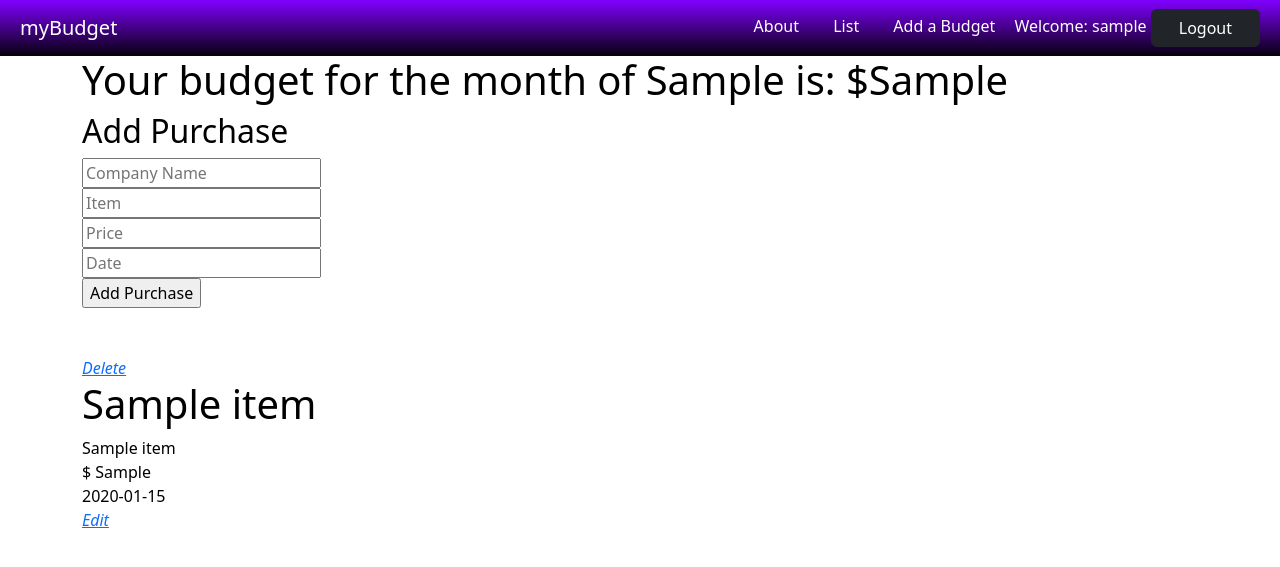
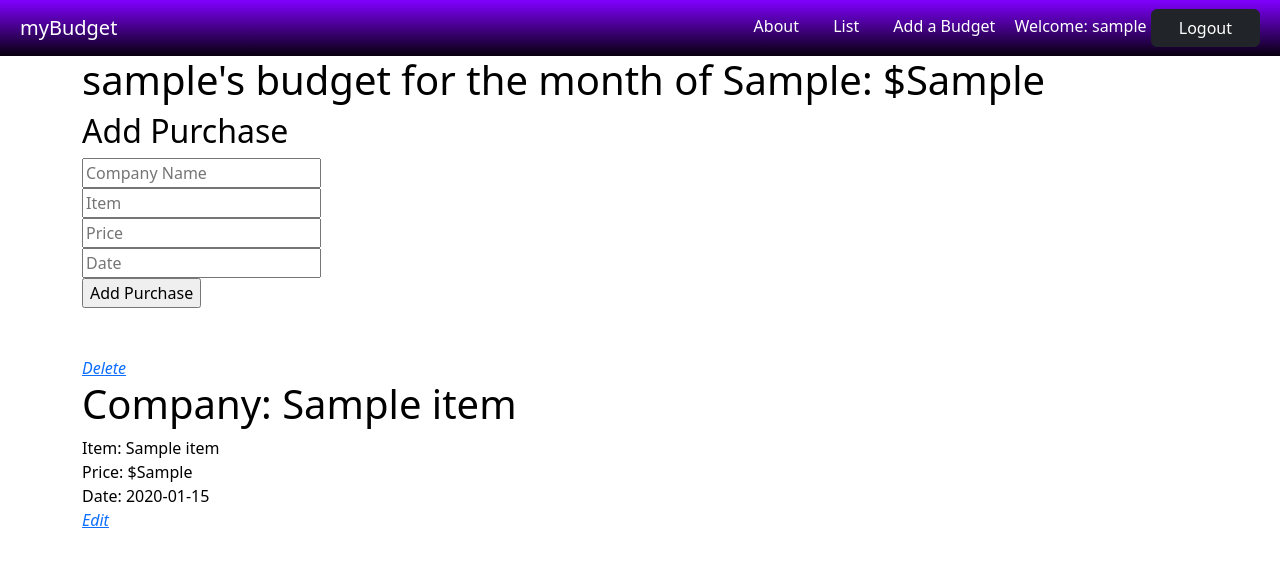
Before and after one commit to joeycalt/myBudget, a Django app: page /budget/1/ in a window 1280 px wide. Shown: the top 567 px of the page. Run offline with Django 4.2, Linux system fonts and the light colour scheme; a user stored in the database is signed in; tables that the repository leaves empty hold one stand-in row (values such as "Sample post").

Commit message:
edit works, but doesnt redirect back to correct page. show page still having trouble, only works if i place items into budget through admin or psql

```diff
--- a/main_app/models.py
+++ b/main_app/models.py
@@ -15,7 +15,7 @@ class Purchased(models.Model):
     created_at = models.DateTimeField(auto_now_add=True)
     user = models.ForeignKey(User, on_delete=models.CASCADE, default=1)
     budget = models.ForeignKey(
-        Budget, on_delete=models.CASCADE, related_name="budget", null=True)
+        Budget, on_delete=models.CASCADE, related_name="budget", default=1)
 
 
 class Item(models.Model):
--- a/main_app/templates/base.html
+++ b/main_app/templates/base.html
@@ -22,7 +22,7 @@
                 {% if user.is_authenticated %}
                     <a class="navbar-link" href="/budget">List</a>
                     <a class="navbar-link" href="/budget/new">Add a Budget</a>
-                    <!-- <a class="navbar-link" href="/purchases">Puchases</a> -->
+                    <!-- <a class="navbar-link" href="/purchases">Add a Purchase</a> -->
                     <span class="navbar-item user" >Welcome: {{user.username}}</span>
                     <span type="button" class="btn btn-dark">
                     <a class="navbar-link" href="{% url 'logout' %}">
--- a/main_app/templates/budget_detail.html
+++ b/main_app/templates/budget_detail.html
@@ -1,14 +1,13 @@
 {% extends 'base.html' %}
 {% block title %} {{header}} {% endblock %}
 {% block content %}
-<h1>Your budget for the month of {{budget.month}} is: ${{budget.amount}}</h1>
+<h1>{{user.username}}'s budget for the month of {{budget.month}}: ${{budget.amount}}</h1>
 <div>
     <h2>Add Purchase</h2>
 
     <div>
         <form class="mb-5" action="{% url 'budget_create' budget.pk %}" method="post">
             {% csrf_token %}
-
             <div>
                 <div>
                     <input
@@ -51,31 +50,34 @@
                 </div>
             </div>
         </form>
+        <div>
         <a href="{% url 'budget_delete' budget.pk %}" class="button is-danger">
             <span class="icon">
-              <i class="fas fa-trash-alt">Delete</i>
+                <i class="fas fa-trash-alt">Delete</i>
             </span>
-          </a>
-       {% for item in budget.buys.all %}
+        </a>
+        </div>
+        {% for item in budget.buys.all %}
        <div>
-        <h1>{{item.name}}</h1>
+        <h1>Company: {{item.name}}</h1>
 
        </div>
        <div>
+        Item:
         {{item.title}}
        </div>
-       <div>
-        $ {{item.price}}
+       <div>Price:
+        ${{item.price}}
        </div>
-       <div>
+       <div>Date:
         {{item.date}}
     </div>
     <div>
         <a href="{% url 'budget_update' item.pk %}" class="button is-info">
             <span class="icon">
-              <i class="fas fa-edit">Edit</i>
+                <i class="fas fa-edit">Edit</i>
             </span>
-          </a>
+        </a>
     </div>
     {% endfor %}
     </div>
--- a/main_app/templates/budget_update.html
+++ b/main_app/templates/budget_update.html
@@ -1,7 +1,7 @@
 {% extends 'base.html' %}
 {% block title %} Update {{purchased.name}} {% endblock %}
 {% block content %}
-<h1 class="pt-3">Update {{item.name}}</h1>
+<h1 class="pt-3">Update your {{item.name}} purchase</h1>
 
 <form action="" method="post">
   {% csrf_token %} {{form.as_p}} <input type="submit" value="Submit" />
--- a/main_app/urls.py
+++ b/main_app/urls.py
@@ -4,13 +4,13 @@ from . import views
 urlpatterns = [
     path('', views.Home.as_view(), name="home"),
     path('about/', views.About.as_view(), name="about"),
-    # path('purchases/', views.TrackerList.as_view(), name="purchases_done"),
+    # path('purchases/', views.AddPurchase.as_view(), name="purchases_done"),
     path('accounts/signup/', views.Signup.as_view(), name="signup"),
     path('budget/', views.BudgetList.as_view(), name="budget_list"),
     path('budget/new/', views.BudgetForm.as_view(), name="budget_form"),
-    path('budget/<int:pk>/', views.BudgetDetail.as_view(), name="budget_detail"),
+    path('budget/<int:pk>/', views.BudgetDetail.as_view(), name='budget_detail'),
     path('budget/<int:pk>/buys/new/', views.BudgetCreate.as_view(), name="budget_create"),
-    path('budget/<int:pk>/buys/<int:buy_pk>/', views.BudgetListAssoc.as_view(), name="budget_list_assoc"),
+    # path('budget/<int:pk>/buys/<int:buy_pk>/', views.BudgetListAssoc.as_view(), name="budget_list_assoc"),
     path('budget/<int:pk>/update', views.BudgetUpdate.as_view(), name="budget_update"),
     path('budget/<int:pk>/delete',views.BudgetDelete.as_view(), name="budget_delete"),
 ]
--- a/main_app/views.py
+++ b/main_app/views.py
@@ -32,23 +32,23 @@ class Signup(View):
             context = {"form": form}
             return render(request, "registration/signup.html", context)
 
-# class BudgetForm(CreateView):
+# class AddPurchase(CreateView):
 #     model = Purchased
 #     fields = ['budget']
-#     template_name = "budget_form.html"
+#     template_name = "purchases_done.html"
 #     success_url = '/'
 #     def form_valid(self, form):
 #         form.instance.user = self.request.user
 #         return super(BudgetForm, self).form_valid(form)
-#     # def get_success_url(self):
-#     #     print(self.kwargs)
-#     #     return reverse('budget_detail', kwargs={'pk': self.object.pk})
+    # def get_success_url(self):
+    #     print(self.kwargs)
+    #     return reverse('budget_detail', kwargs={'pk': self.object.pk})
 
 class BudgetList(TemplateView):
     template_name = "budget_list.html"
     def get_context_data(self, **kwargs):
         context = super().get_context_data(**kwargs)
-        time = self.request.GET.get("time")
+        time = self.request.GET.get("budget")
         if time != None:
             context["stores"] = Budget.objects.filter(name__icontains=time)
             context['header'] = f"Searching through Budget list for {time}"
@@ -63,18 +63,17 @@ class BudgetDetail(DetailView):
     def get_context_data(self, **kwargs):
         context = super().get_context_data(**kwargs)
         context["items"] = Item.objects.all()
-        print(context["items"])
+        # print(context["items"])
         return context
 
-
-class BudgetListAssoc(View):
-    def get(self, request, pk, buy_pk):
-        assoc = request.GET.get("assoc")
-        if assoc == "remove":
-            Item.objects.get(pk=pk).buys.remove(buy_pk)
-        if assoc == "add":
-            Item.objects.get(pk=pk).buys.add(buy_pk)
-        return redirect('/purchases/')
+# class BudgetListAssoc(View):
+#     def get(self, request, pk, buy_pk):
+#         assoc = request.GET.get("assoc")
+#         if assoc == "remove":
+#             Item.objects.get(pk=pk).buys.remove(buy_pk)
+#         if assoc == "add":
+#             Item.objects.get(pk=pk).buys.add(buy_pk)
+#         return redirect('/purchases/')
 
 class BudgetForm(CreateView):
     model = Budget
@@ -93,7 +92,7 @@ class BudgetCreate(View):
         title = request.POST.get("title")
         price = request.POST.get("price")
         date = request.POST.get("date")
-        bought = Item.objects.get(pk=pk)
+        bought = Item.objects.filter(pk=pk)
         Item.objects.create(name=name, title=title, price=price, date=date)
         return redirect('budget_detail', pk=pk)
 
@@ -101,7 +100,7 @@ class BudgetUpdate(UpdateView):
     model = Item
     fields = ['name', 'title', 'price', 'date']
     template_name = "budget_update.html"
-    success_url = "/budget/<int:pk>"
+    success_url = "/budget/"
 
     def get_success_url(self):
         return reverse('budget_detail', kwargs={'pk': self.object.pk})
```
Also changed, not shown: main_app/templates/purchases_done.html (+47 -1 lines), README.md, main_app/migrations/0002_alter_item_buys.py (deleted), main_app/migrations/0002_alter_item_buys_alter_purchased_budget.py (added), main_app/migrations/0003_alter_item_buys.py.
